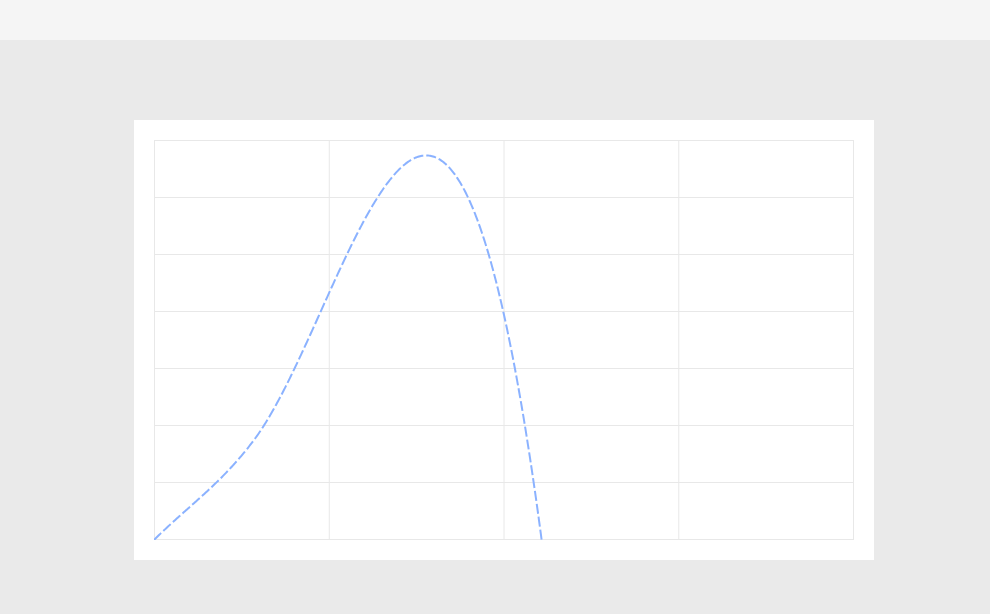
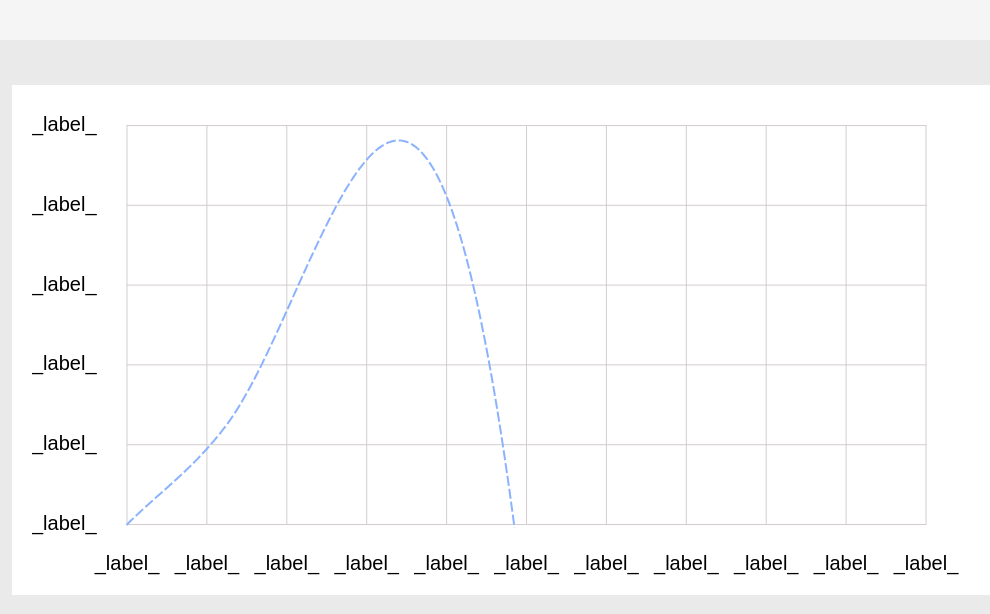
Before and after one commit to korolevn/vzul, a website built with webpack: page public/index.html in a window 1280 px wide. Shown: the whole page, without its empty margins (136-1126 px from the left). Built offline with nearby package versions, Linux system fonts and the light colour scheme.

Commit message:
imrove Grid class
- add axis labels

```diff
--- a/public/index.html
+++ b/public/index.html
@@ -1 +1 @@
-<!doctype html><html lang="en"><head><title>vzul demo</title><link rel="stylesheet" href="b9379d610a1a48b7d911.css"></head><body><div class="container"></div><script defer="defer" src="index.ae65277b81ff89614ae7.js"></script></body></html>
+<!doctype html><html lang="en"><head><title>vzul demo</title><link rel="stylesheet" href="b9379d610a1a48b7d911.css"></head><body><div class="container"></div><script defer="defer" src="index.bf16fbdb6ac931827a7b.js"></script></body></html>
--- a/src/demo/vzul.js
+++ b/src/demo/vzul.js
@@ -6,10 +6,10 @@ import {Grid} from "../view-components/grid.js";
 
 const mainContainer = document.querySelector(".container");
 
-const canvas = new Canvas(700, 400);
+const canvas = new Canvas(800, 400);
 render(canvas.renderCanvas(), mainContainer);
 
-const grid = new Grid(7, 4, canvas.element);
+const grid = new Grid(5, 10, canvas.element, );
 grid.renderGrid();
 
 let x = [0, 100, 200];
--- a/src/view-components/abstract-component.js
+++ b/src/view-components/abstract-component.js
@@ -39,7 +39,7 @@ class AbstractComponent {
   }
 
   renderChart() {
-    return this.element;
+    return this.template;
   }
 
 }
--- a/src/view-components/canvas.js
+++ b/src/view-components/canvas.js
@@ -1,6 +1,6 @@
 import {createElement} from "../utils/render.js";
 
-const createCanvasTemplate = (width, height, padding) => {
+const createCanvasTemplate = (width, height) => {
   return (`<canvas id="canvas"
    width="${width}" height="${height}"
   </canvas>`)
--- a/src/view-components/graph.js
+++ b/src/view-components/graph.js
@@ -11,7 +11,7 @@ const createGraphTemplate = (ctx, xarr, yarr) => {
   ctx.moveTo(0, 0);
   const intrp = interpolate(xarr, yarr);
 
-  for (let i = 0; i < 500; i++) {
+  for (let i = 0; i < 389; i++) { // counter ??
     ctx.lineTo(i, intrp(i));
   }
 
--- a/src/view-components/grid.js
+++ b/src/view-components/grid.js
@@ -1,39 +1,74 @@
-const createGridTemplate = (canvas, ctx, row, col) => {
-  const xAxisWidth  = canvas.width;
-  const yAxisWidth   = canvas.height;
+const createGridTemplate = (canvas, ctx, rows, cols) => {
+  const paddingTop = 20;
+  const paddingBottom = 50;
+  const paddingRight = 50;
 
-  ctx.strokeStyle = "#e8e8e8";
+  const CANVAS_HEIGHT = canvas.height;
+  const CANVAS_WIDTH  = canvas.width;
+  const COL_WIDTH     = ( (canvas.width - (cols + 1)) / cols ) + 1;
+  const ROW_HEIGHT    = ( (CANVAS_HEIGHT - (rows + 1)) / rows ) + 1;
+
+  const STROKE_COLOR = "#d4cdcd";
+
+  const text = "_label_";
+  const TEXT_FONT = "normal 20px sans-serif";
+  const Y_AXIS_TEXT_PADDING = 30;
+  const X_AXIS_TEXT_PADDING = 30;
+
+  ctx.font = TEXT_FONT;
+  const textInfo = ctx.measureText(text);
+
+  canvas.width += textInfo.width +  Y_AXIS_TEXT_PADDING + paddingRight;
+  canvas.height += paddingTop + paddingBottom;
 
   ctx.beginPath();
+  ctx.strokeStyle = STROKE_COLOR;
+  ctx.font = TEXT_FONT;
+
   let y = 0.5;
-  for(let i = 0; i < row + 1; i++) {
+  for(let i = 0; i < rows + 1; i++) {
 
-    ctx.moveTo(0, y);
-    ctx.lineTo(xAxisWidth, y);
+    ctx.textBaseline = "middle";
+    ctx.textAlign = "left";
+    ctx.fillText(text, 0, y + paddingTop);
 
-    y +=  (yAxisWidth - (row + 1)) / row + 1;
+    ctx.moveTo(textInfo.width + Y_AXIS_TEXT_PADDING, y + paddingTop);
+    ctx.lineTo(CANVAS_WIDTH + Y_AXIS_TEXT_PADDING + textInfo.width, y + paddingTop);
+
+    y +=  ROW_HEIGHT;
   }
 
   let x = 0.5;
-  for(let i = 0; i < col + 1; i++) {
-    ctx.moveTo(x, 0);
-    ctx.lineTo(x, yAxisWidth);
+  for(let i = 0; i < cols + 1; i++) {
 
-    x += (xAxisWidth - (col + 1)) / col + 1;
+    ctx.textBaseline = "top";
+    ctx.textAlign = "center";
+    ctx.fillText(text, x + textInfo.width + Y_AXIS_TEXT_PADDING,
+      ROW_HEIGHT * rows + paddingTop + X_AXIS_TEXT_PADDING);
+
+    ctx.moveTo(x + textInfo.width + Y_AXIS_TEXT_PADDING, 0.5 + paddingTop);
+    ctx.lineTo(x+ textInfo.width + Y_AXIS_TEXT_PADDING, ROW_HEIGHT * rows + paddingTop);
+
+    x += COL_WIDTH;
   }
+
   ctx.stroke();
   ctx.closePath();
+
+  // shift coordinate system
+  ctx.translate(textInfo.width + Y_AXIS_TEXT_PADDING, (paddingBottom * -1) );
 }
+
 
 class Grid {
   constructor(row, col, canvas) {
 
     this._canvas = canvas;
     this._ctx = canvas.getContext("2d");
-    this._element = null;
-
     this._row = row;
     this._col = col;
+
+    this._element = null;
   }
 
   get context () {
@@ -52,7 +87,6 @@ class Grid {
     return this._element;
   }
 
-
   renderGrid() {
     return this.element;
   }
```
Also changed, not shown: 2 other files.
